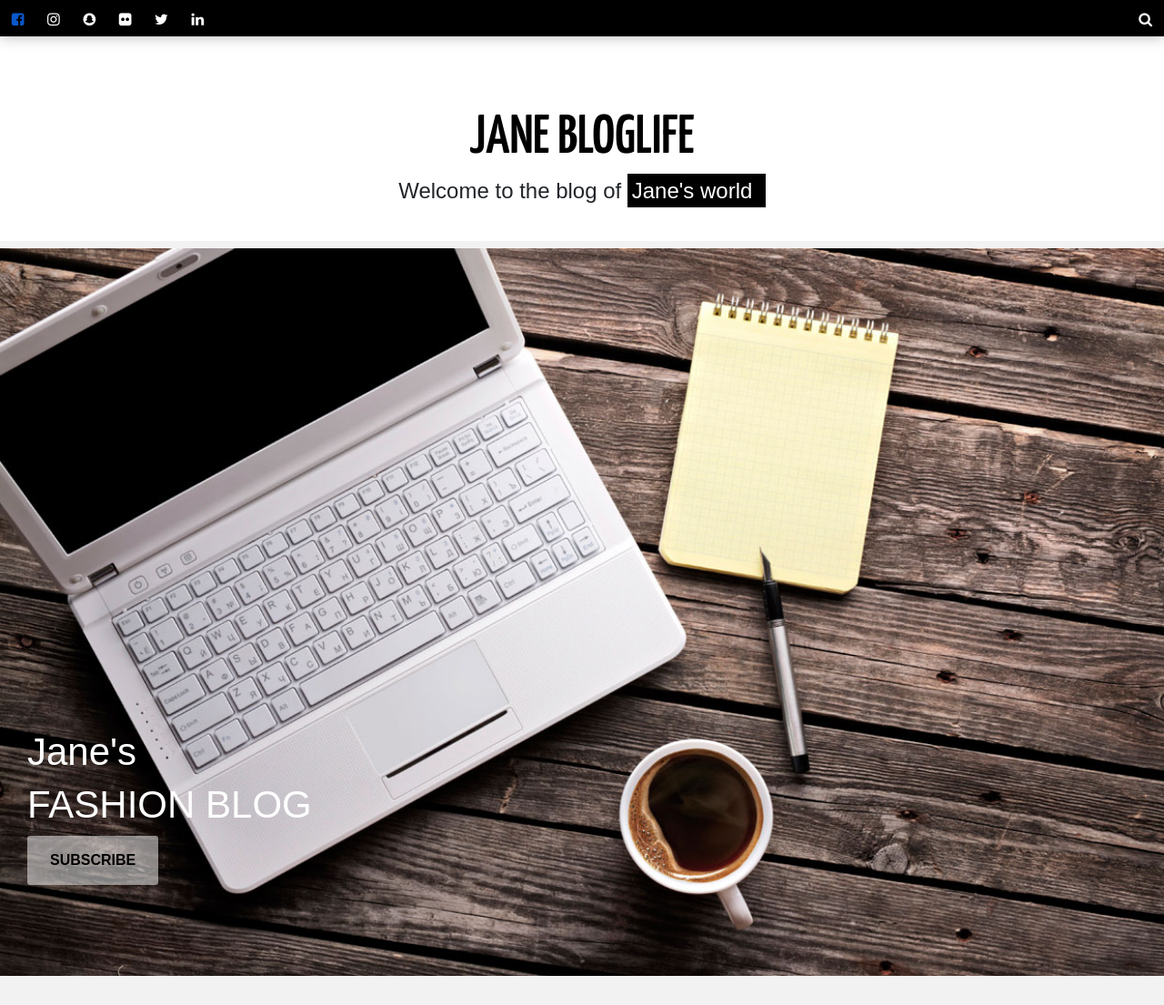
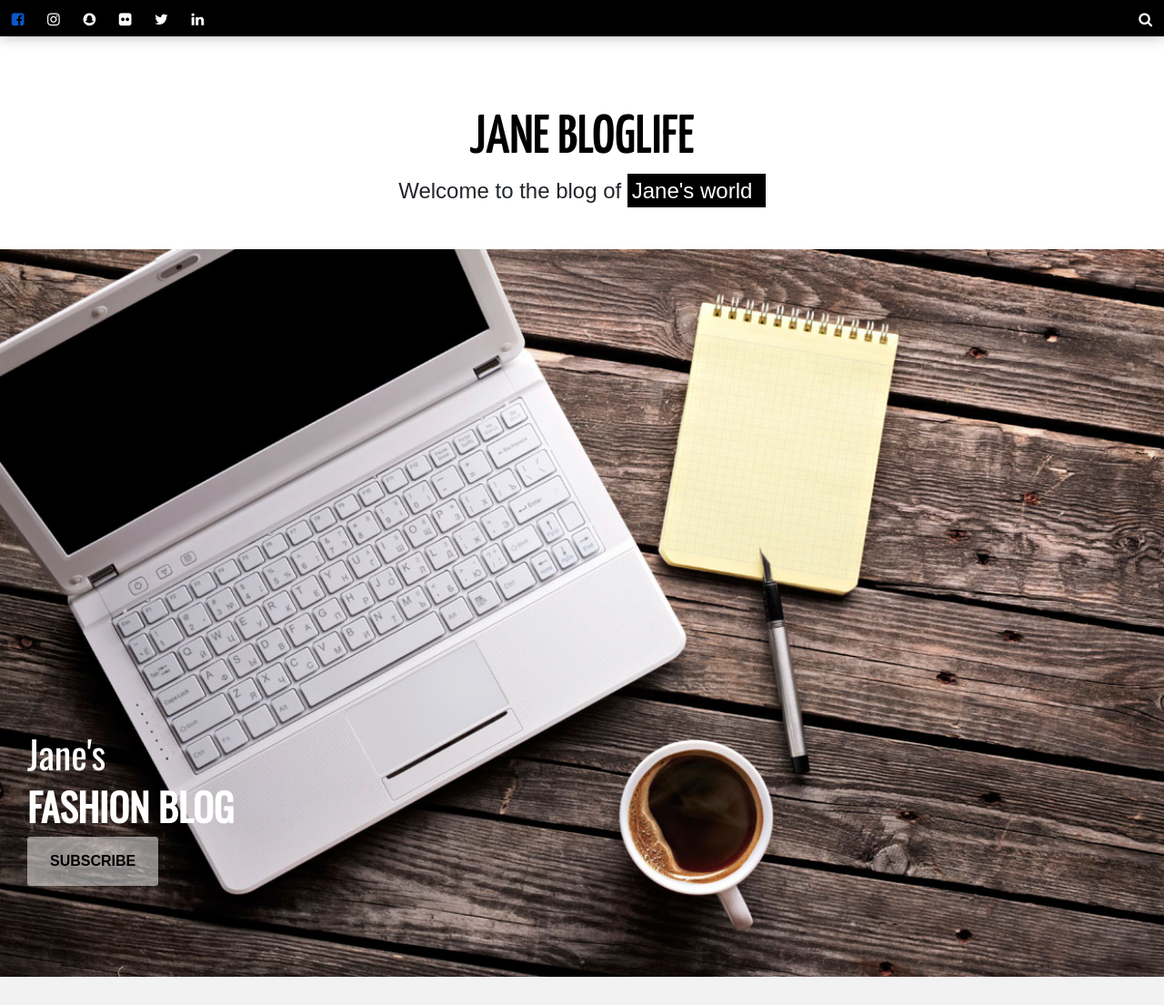
Before and after one commit to handelif/blog, a PHP site: page / in a window 1280 px wide. Shown: the top 1105 px of the page at 91% size. Run offline with PHP 8.4, Linux system fonts and the light colour scheme.

Commit message:
yenilikler

```diff
--- a/css/main.css
+++ b/css/main.css
@@ -18,6 +18,7 @@ body {
     color: white;
     padding-top: 10px;
     padding-bottom: 10px;
+    padding-left: 5px;
 }
 .navigation ul {
     list-style: none;
@@ -83,6 +84,7 @@ img {
 }
 .ust-kisim{
     text-align:center;
+    padding-bottom: 1px;
 }
 .top-banner{
     width: 100%;
@@ -96,7 +98,7 @@ img {
 }
 .top-banner .banner-text h3, .top-banner .banner-text h4{
     color: #fff;
-    font-family: Arial;
+    font-family: 'Oswald', sans-serif;
     font-size: 42px;
 }
 .top-banner .banner-text button{
--- a/index.html
+++ b/index.html
@@ -9,8 +9,8 @@
     <link rel="stylesheet" href="css/main.css">
     <link rel="preconnect" href="https://fonts.googleapis.com">
     <link rel="preconnect" href="https://fonts.gstatic.com" crossorigin>
-    <link href="https://fonts.googleapis.com/css2?family=Open+Sans+Condensed:wght@700&family=Yanone+Kaffeesatz:wght@600&display=swap"
-          rel="stylesheet">
+    <link href="https://fonts.googleapis.com/css2?family=Open+Sans+Condensed:wght@700&family=Yanone+Kaffeesatz:wght@600&display=swap" rel="stylesheet">
+    <link href="https://fonts.googleapis.com/css2?family=Oswald:wght@400&display=swap"  rel="stylesheet">
 </head>
 <body>
 
@@ -48,7 +48,7 @@
     <img src="img/tc-blog.jpg" alt="Ana görsel"/>
     <div class="banner-text">
         <h3>Jane's</h3>
-        <h4>FASHION BLOG</h4>
+        <h4> <b>FASHION BLOG</b> </h4>
         <button>SUBSCRIBE</button>
     </div>
 </div>
@@ -259,10 +259,10 @@
 <div class="alt-kisim"> <p></p>
 
     <button <div class="button"> &uArr; To the top</button>
-        <div style="margin-left: 56px; margin-bottom: 0px;"> <p></p>
-        Powered by <u>w3.css</u> </div>
+
+    <div style="margin-left: 56px; margin-bottom: 0px;"> <p></p>
+        Powered by <u>w3.css</u></div>
 
 </div>
-
 </body>
 </html>
```
